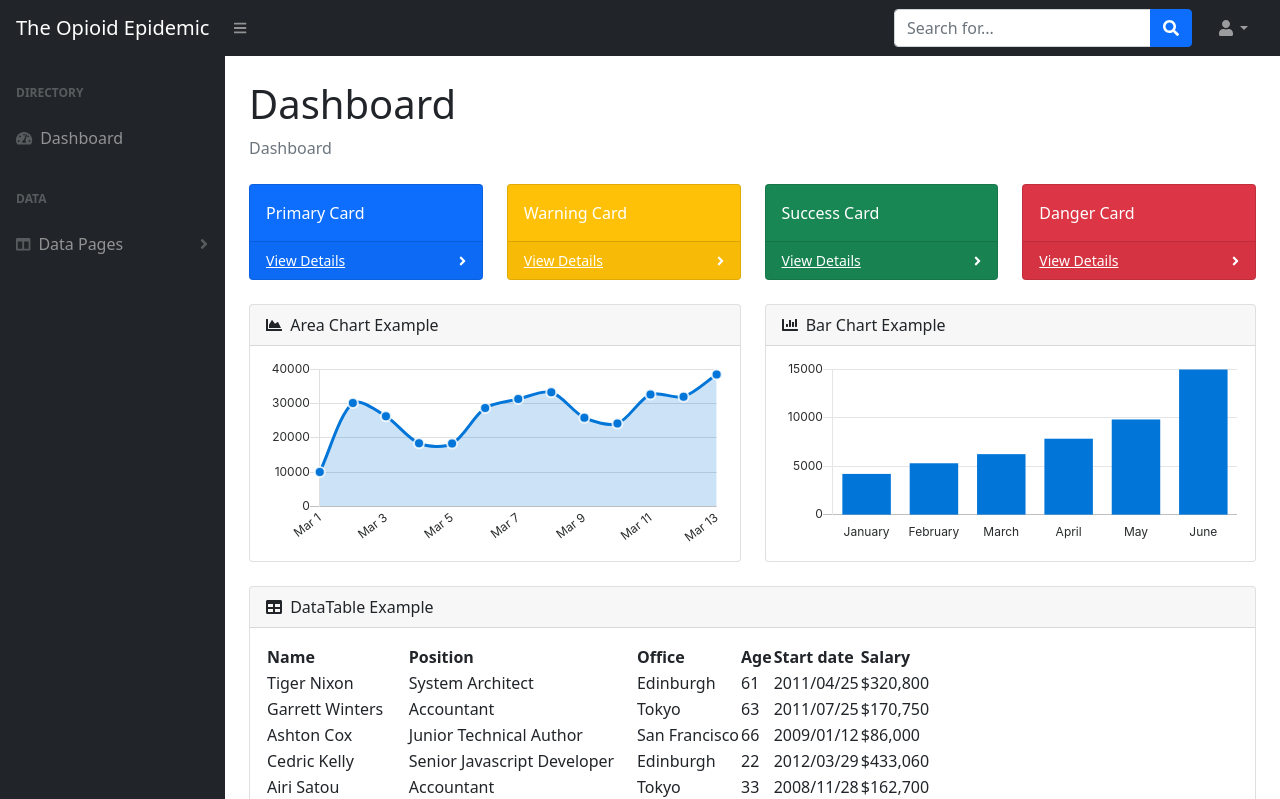
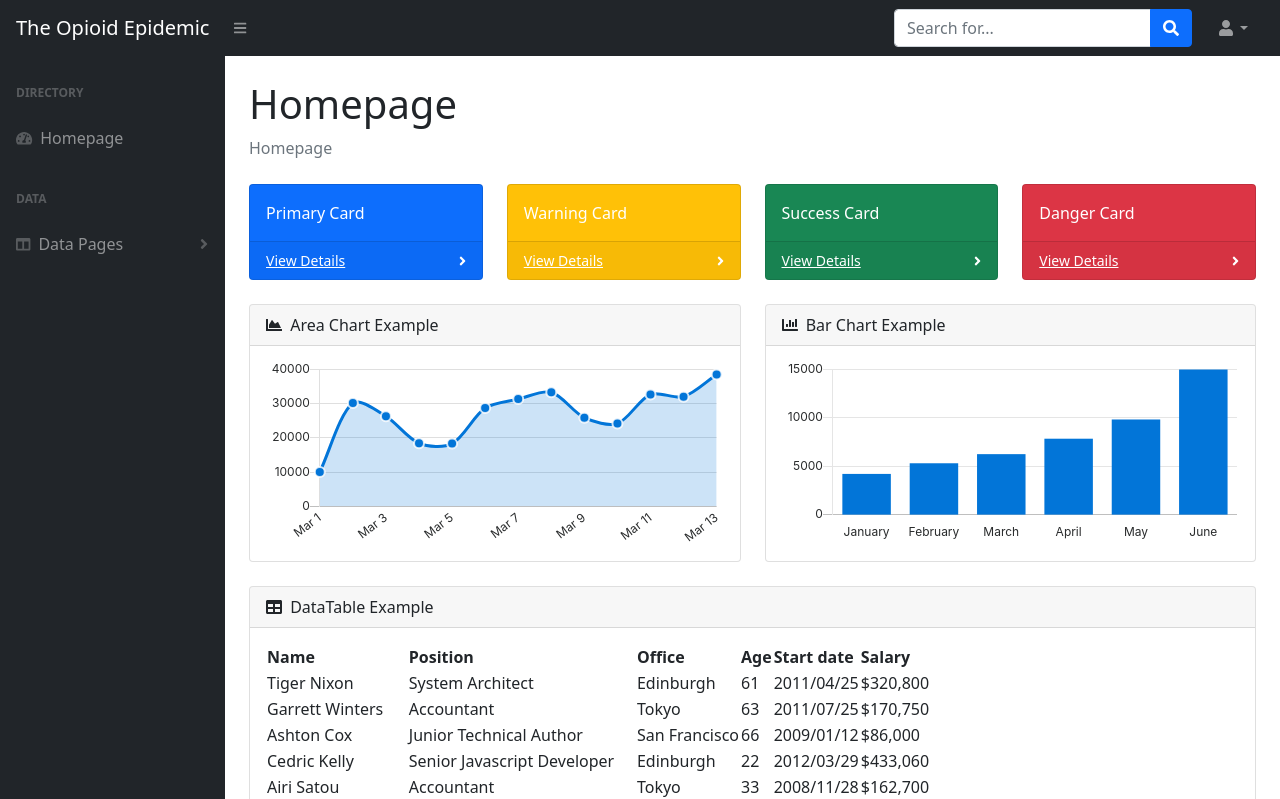
Before and after one commit to Saberrytwo/pls, a Django app: template templates/intexApp/index.html in a window 1280 px wide. Shown: the top 799 px of the page. Run offline with Django 3.2, Linux system fonts and the light colour scheme; the template is opened without the code that fills it, so the values that code supplies are empty; some libraries are stand-ins or nearby versions.

Commit message:
more changes

```diff
--- a/templates/intexApp/index.html
+++ b/templates/intexApp/index.html
@@ -55,7 +55,7 @@
                         <div class="sb-sidenav-menu-heading">Directory</div>
                         <a class="nav-link" href="{% url 'index' %}">
                             <div class="sb-nav-link-icon"><i class="fas fa-tachometer-alt"></i></div>
-                            Dashboard
+                            Homepage
                         </a>
                         <div class="sb-sidenav-menu-heading">Data</div>
                         <a class="nav-link collapsed" href="#" data-bs-toggle="collapse"
@@ -131,9 +131,9 @@
         <div id="layoutSidenav_content">
             <main>
                 <div class="container-fluid px-4">
-                    <h1 class="mt-4">Dashboard</h1>
+                    <h1 class="mt-4">Homepage</h1>
                     <ol class="breadcrumb mb-4">
-                        <li class="breadcrumb-item active">Dashboard</li>
+                        <li class="breadcrumb-item active">Homepage</li>
                     </ol>
                     <div class="row">
                         <div class="col-xl-3 col-md-6">
--- a/templates/intexApp/layout-sidenav-light.html
+++ b/templates/intexApp/layout-sidenav-light.html
@@ -52,7 +52,7 @@
                 <div class="sb-sidenav-menu">
                     <div class="nav">
                         <div class="sb-sidenav-menu-heading">Core</div>
-                        <a class="nav-link" href="index.html">
+                        <a class="nav-link" href="{% url 'index' %}">
                             <div class="sb-nav-link-icon"><i class="fas fa-tachometer-alt"></i></div>
                             Homepage
                         </a>
@@ -157,11 +157,11 @@
                 <div class="container-fluid px-4">
                     <div class="d-flex align-items-center justify-content-between small">
                         <div class="text-muted">Copyright &copy; Your Website 2021</div>
-                        <div>
+                        <!--                         <div>
                             <a href="#">Privacy Policy</a>
                             &middot;
                             <a href="#">Terms &amp; Conditions</a>
-                        </div>
+                        </div> -->
                     </div>
                 </div>
             </footer>
--- a/templates/intexApp/layout-static.html
+++ b/templates/intexApp/layout-static.html
@@ -52,7 +52,7 @@
                 <div class="sb-sidenav-menu">
                     <div class="nav">
                         <div class="sb-sidenav-menu-heading">Core</div>
-                        <a class="nav-link" href="index.html">
+                        <a class="nav-link" href="{% url 'index' %}">
                             <div class="sb-nav-link-icon"><i class="fas fa-tachometer-alt"></i></div>
                             Homepage
                         </a>
@@ -157,11 +157,11 @@
                 <div class="container-fluid px-4">
                     <div class="d-flex align-items-center justify-content-between small">
                         <div class="text-muted">Copyright &copy; Your Website 2021</div>
-                        <div>
+                        <!--   <div>
                             <a href="#">Privacy Policy</a>
                             &middot;
                             <a href="#">Terms &amp; Conditions</a>
-                        </div>
+                        </div> -->
                     </div>
                 </div>
             </footer>
```
